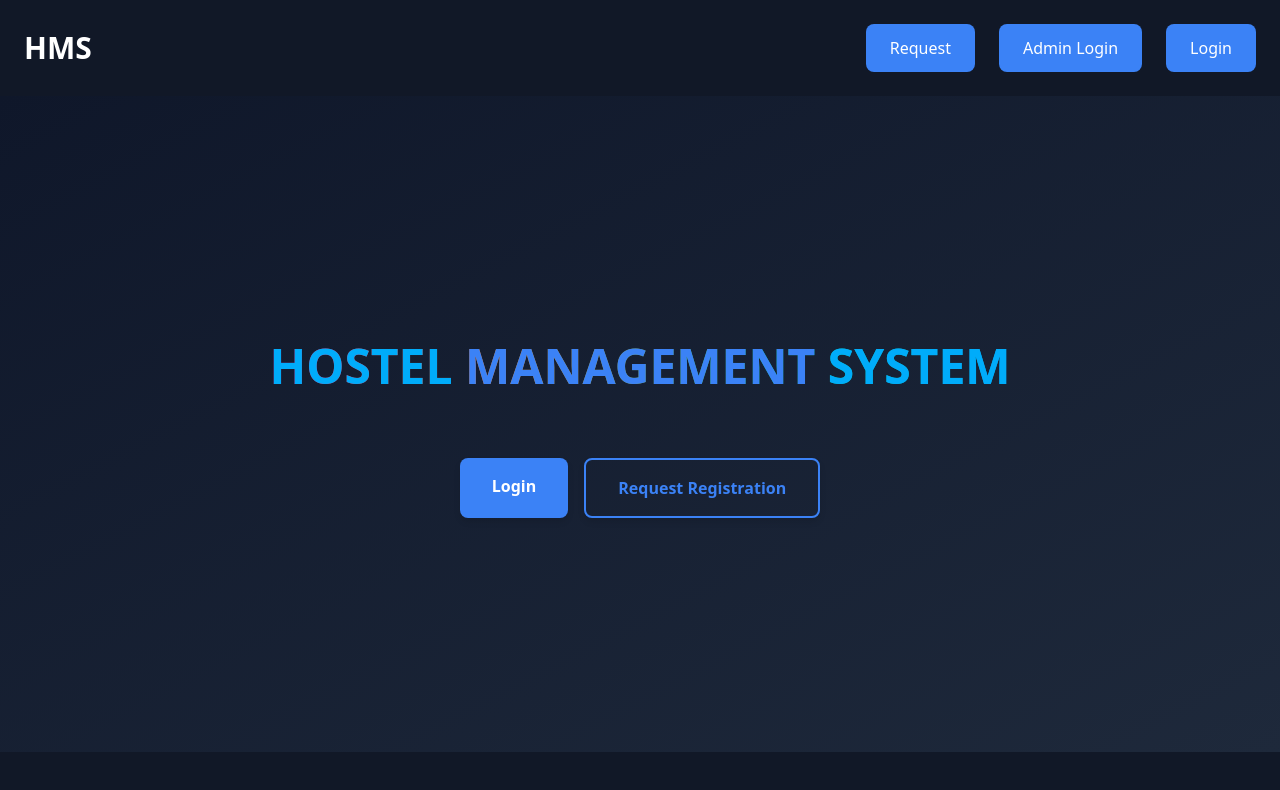
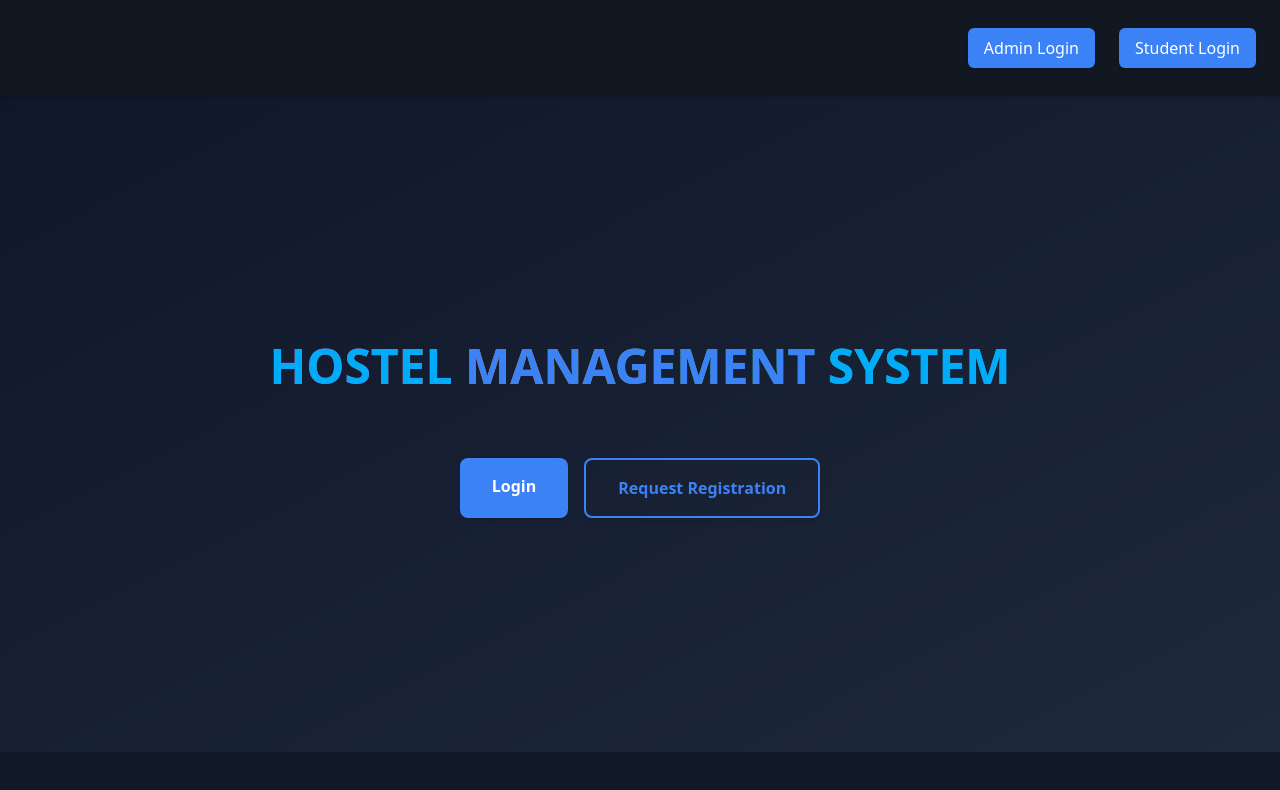
Before and after one commit to Raghu23-dev/Hostel-HMS, a React (Vite) app in the folder client/: page / in a window 1280 px wide. Shown: the top 790 px of the page. Built offline with nearby package versions, Linux system fonts and the light colour scheme; grey boxes are pictures that could not be loaded.

Commit message:
added styling to navbar

```diff
--- a/client/src/components/LandingSite/Navbar.jsx
+++ b/client/src/components/LandingSite/Navbar.jsx
@@ -1,43 +1,80 @@
 import { useState } from "react";
+import hmsVideo from "../../assets/HMS.mp4"; // Import the video file
 
 function Navbar() {
   const [menuOpen, setMenuOpen] = useState(false);
 
-  const mobileMenuStyles = `flex-col absolute top-0 left-0 w-full h-full bg-black py-40 text-2xl font-bold space-y-6`;
+  return (
+    <nav className="relative flex items-center justify-between px-6 py-4 bg-custom-dark text-white shadow-md">
+      {/* Logo - Video */}
+      <a href="/" className="flex items-center overflow-hidden">
+        <video
+          src={hmsVideo}
+          className="h-16 w-40 object-cover transform scale-150" // Increased size and zoom
+          autoPlay
+          loop
+          muted
+        />
+      </a>
 
-  return (
-    <nav className="flex items-center justify-between p-6 bg-gray-900 text-white">
-      <a href="/" className="flex items-center font-bold text-xl lg:text-3xl">
-        HMS
-      </a>
-      <div
-        className={`flex gap-6 md:flex ${menuOpen ? mobileMenuStyles : "hidden"}`}
-      >
-        <a
-          href="/auth/request"
-          className="py-3 px-6 text-center bg-blue-500 hover:bg-blue-700 text-white rounded-lg transition-transform transform hover:scale-105"
-        >
-          Request
-        </a>
+      {/* Desktop Menu */}
+      <div className="hidden md:flex gap-6 items-center">
         <a
           href="/auth/admin-login"
-          className="py-3 px-6 text-center bg-blue-500 hover:bg-blue-700 text-white rounded-lg transition-transform transform hover:scale-105"
+          className="py-2 px-4 text-center bg-blue-500 hover:bg-blue-700 text-white rounded-md transition transform hover:scale-105 shadow"
         >
           Admin Login
         </a>
         <a
           href="/auth/login"
-          className="py-3 px-6 text-center bg-blue-500 hover:bg-blue-700 text-white rounded-lg transition-transform transform hover:scale-105"
+          className="py-2 px-4 text-center bg-blue-500 hover:bg-blue-700 text-white rounded-md transition transform hover:scale-105 shadow"
         >
-          Login
+          Student Login
         </a>
       </div>
-      <div
-        className="md:hidden z-10"
+
+      {/* Mobile Menu Button */}
+      <button
+        className="md:hidden z-20 focus:outline-none"
         onClick={() => setMenuOpen(!menuOpen)}
       >
-        {/* Placeholder for menu icon */}
-        <div className="w-6 h-6 bg-gray-600 rounded"></div>
+        <div className="w-6 h-6 flex flex-col justify-between items-center">
+          <span
+            className={`block h-1 w-full bg-white transform transition duration-300 ${
+              menuOpen ? "rotate-45 translate-y-2" : ""
+            }`}
+          />
+          <span
+            className={`block h-1 w-full bg-white transition duration-300 ${
+              menuOpen ? "opacity-0" : ""
+            }`}
+          />
+          <span
+            className={`block h-1 w-full bg-white transform transition duration-300 ${
+              menuOpen ? "-rotate-45 -translate-y-2" : ""
+            }`}
+          />
+        </div>
+      </button>
+
+      {/* Mobile Menu */}
+      <div
+        className={`${
+          menuOpen ? "flex" : "hidden"
+        } flex-col items-center justify-center absolute top-0 left-0 w-full h-screen bg-custom-dark text-white md:hidden transition-transform duration-300`}
+      >
+        <a
+          href="/auth/admin-login"
+          className="py-3 px-6 text-center bg-blue-500 hover:bg-blue-700 text-white rounded-md transition duration-200 transform hover:scale-105 shadow mb-4"
+        >
+          Admin Login
+        </a>
+        <a
+          href="/auth/login"
+          className="py-3 px-6 text-center bg-blue-500 hover:bg-blue-700 text-white rounded-md transition duration-200 transform hover:scale-105 shadow"
+        >
+          Student Login
+        </a>
       </div>
     </nav>
   );
--- a/client/tailwind.config.js
+++ b/client/tailwind.config.js
@@ -4,7 +4,9 @@ module.exports = {
     "./src/**/*.{js,jsx,ts,tsx}", // Include all React component files
   ],
   theme: {
-    extend: {},
+    extend: {colors: {
+      'custom-dark': '#121822',
+    },},
   },
   plugins: [],
 }
--- a/package.json
+++ b/package.json
@@ -13,6 +13,8 @@
   "dependencies": {
     "@emailjs/browser": "^4.4.1",
     "email-js": "^2.0.3",
+    "icons": "^1.0.0",
+    "react": "^18.3.1",
     "react-svg": "^16.1.34"
   }
 }
```
Also changed, not shown: 2 other files (tests, documents, lock files or other folders).
